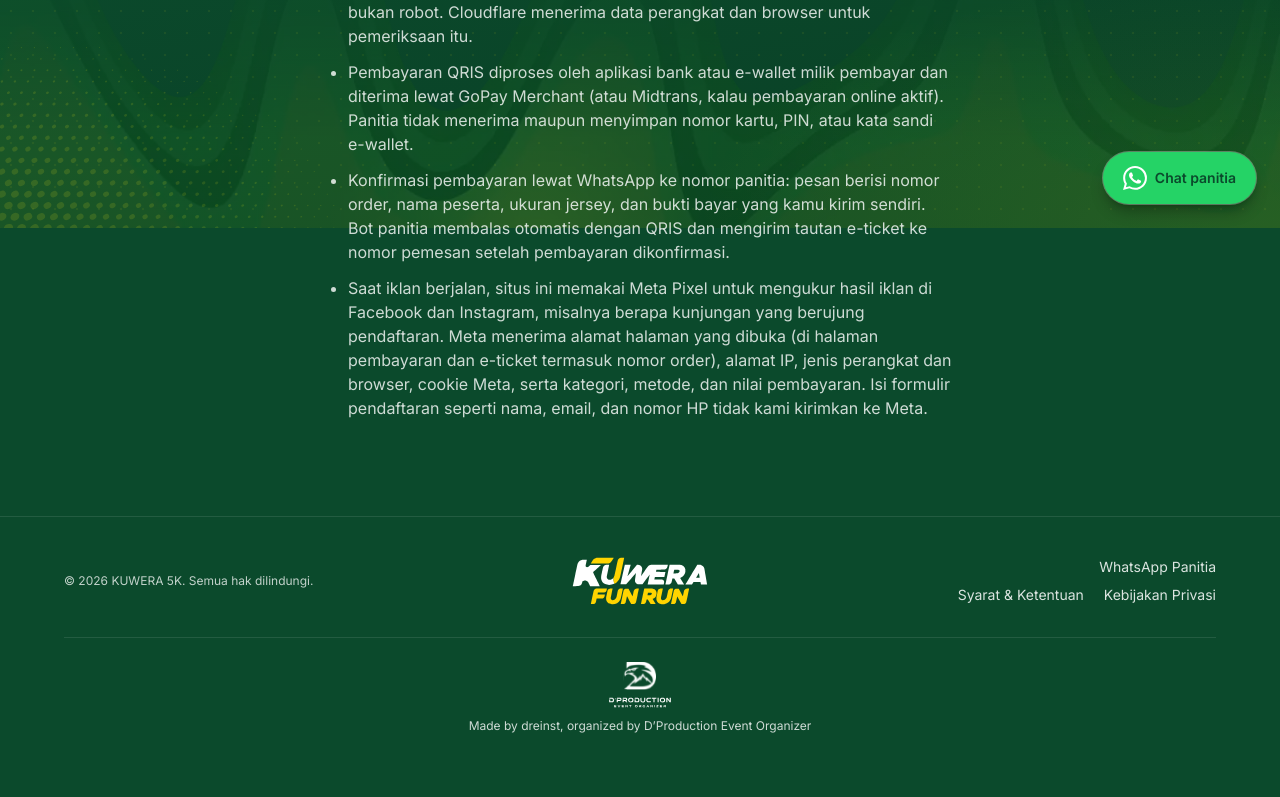
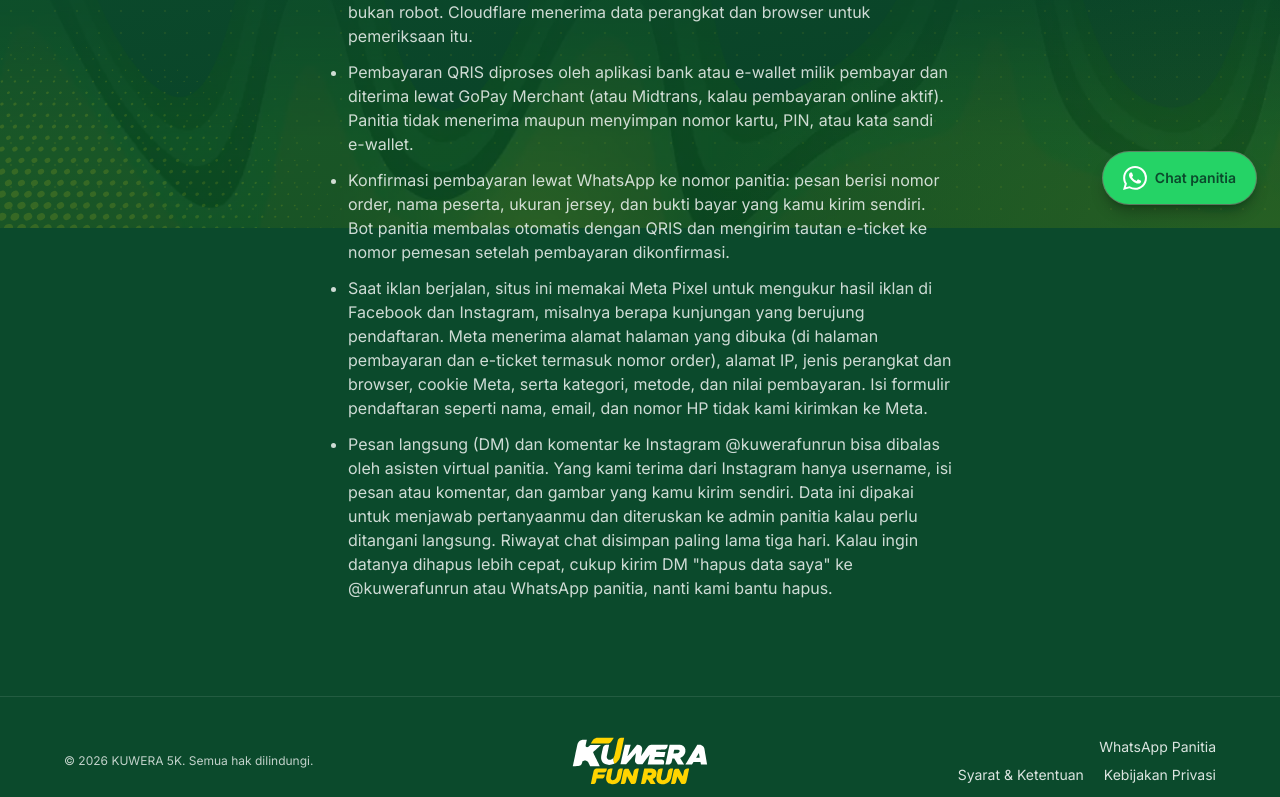
Before and after one commit to dreinst/kuwera5k, a Next.js app: page /privasi in a window 1280 px wide. Shown: the part 572-1369 px from the top of the page. Built offline with nearby package versions, Linux system fonts and the light colour scheme; no server answers.

Commit message:
Privasi: jelaskan chat Instagram @kuwerafunrun yang dibalas asisten virtual

```diff
--- a/src/app/privasi/page.tsx
+++ b/src/app/privasi/page.tsx
@@ -5,7 +5,7 @@
 
 export const metadata: Metadata = {
   title: "Kebijakan Privasi",
-  description: "Cara KUWERA Fun Run 5K Malang mengumpulkan, memakai, dan menjaga data peserta, termasuk pembayaran, konfirmasi lewat WhatsApp, dan pengukuran iklan.",
+  description: "Cara KUWERA Fun Run 5K Malang mengumpulkan, memakai, dan menjaga data peserta, termasuk pembayaran, konfirmasi lewat WhatsApp, chat Instagram, dan pengukuran iklan.",
   ...pageMeta("/privasi"),
 };
 
@@ -25,6 +25,7 @@
           <li>Pembayaran QRIS diproses oleh aplikasi bank atau e-wallet milik pembayar dan diterima lewat GoPay Merchant (atau Midtrans, kalau pembayaran online aktif). Panitia tidak menerima maupun menyimpan nomor kartu, PIN, atau kata sandi e-wallet.</li>
           <li>Konfirmasi pembayaran lewat WhatsApp ke nomor panitia: pesan berisi nomor order, nama peserta, ukuran jersey, dan bukti bayar yang kamu kirim sendiri. Bot panitia membalas otomatis dengan QRIS dan mengirim tautan e-ticket ke nomor pemesan setelah pembayaran dikonfirmasi.</li>
           <li>Saat iklan berjalan, situs ini memakai Meta Pixel untuk mengukur hasil iklan di Facebook dan Instagram, misalnya berapa kunjungan yang berujung pendaftaran. Meta menerima alamat halaman yang dibuka (di halaman pembayaran dan e-ticket termasuk nomor order), alamat IP, jenis perangkat dan browser, cookie Meta, serta kategori, metode, dan nilai pembayaran. Isi formulir pendaftaran seperti nama, email, dan nomor HP tidak kami kirimkan ke Meta.</li>
+          <li>Pesan langsung (DM) dan komentar ke Instagram @kuwerafunrun bisa dibalas oleh asisten virtual panitia. Yang kami terima dari Instagram hanya username, isi pesan atau komentar, dan gambar yang kamu kirim sendiri. Data ini dipakai untuk menjawab pertanyaanmu dan diteruskan ke admin panitia kalau perlu ditangani langsung. Riwayat chat disimpan paling lama tiga hari. Kalau ingin datanya dihapus lebih cepat, cukup kirim DM &quot;hapus data saya&quot; ke @kuwerafunrun atau WhatsApp panitia, nanti kami bantu hapus.</li>
         </ul>
       </main>
       <Footer />
```
